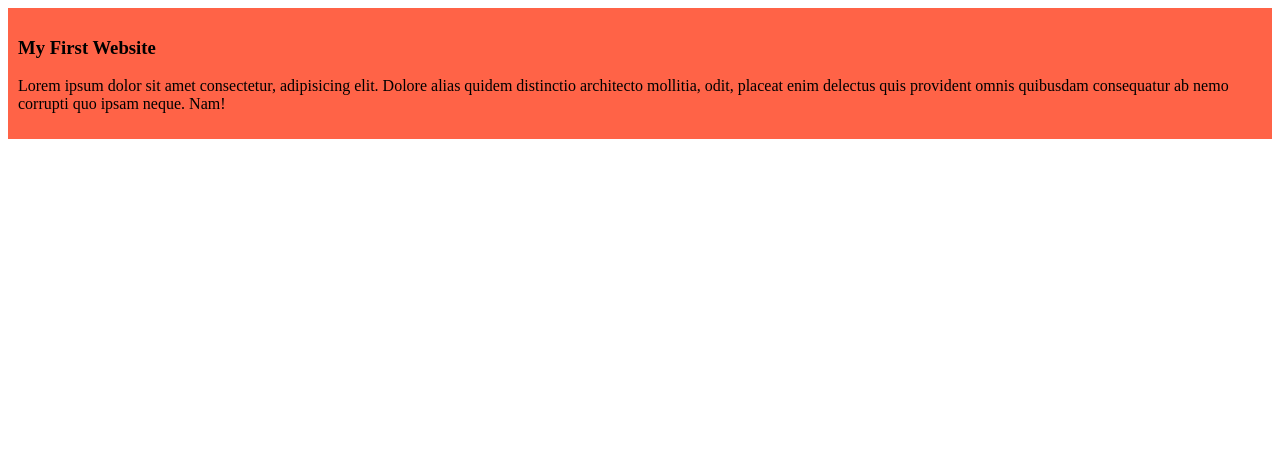
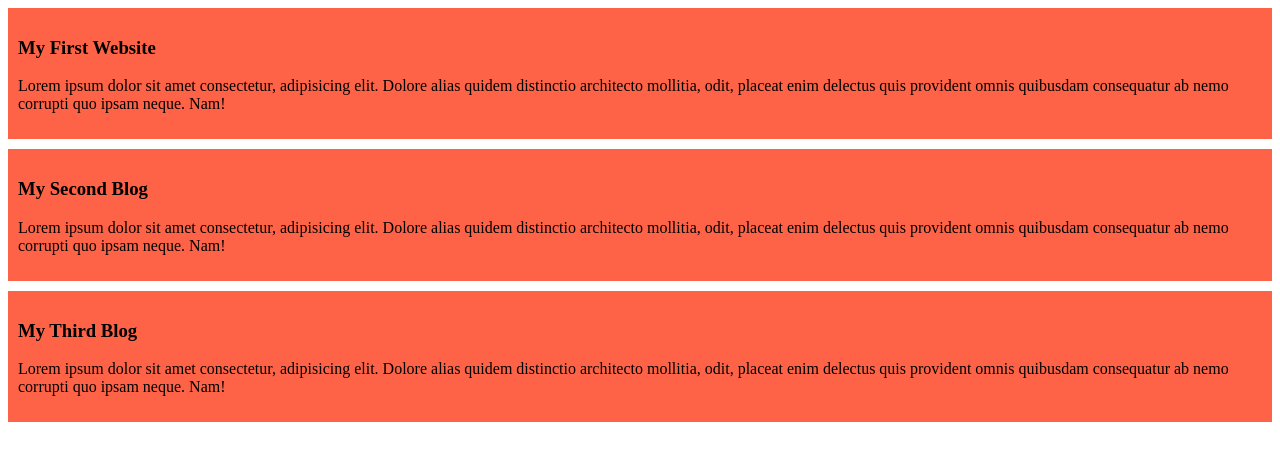
Before and after one commit to Rukshanaafrin/my-simple-website, a plain HTML site: page index.html in a window 1280 px wide. Drawn offline with Linux system fonts and the light colour scheme.

Commit message:
added the second and the third blog

```diff
--- a/index.html
+++ b/index.html
@@ -11,6 +11,14 @@
         <h3>My First Website</h3>
         <p>Lorem ipsum dolor sit amet consectetur, adipisicing elit. Dolore alias quidem distinctio architecto mollitia, odit, placeat enim delectus quis provident omnis quibusdam consequatur ab nemo corrupti quo ipsam neque. Nam!</p>
     </div>
+    <div>
+        <h3>My Second Blog</h3>
+        <p>Lorem ipsum dolor sit amet consectetur, adipisicing elit. Dolore alias quidem distinctio architecto mollitia, odit, placeat enim delectus quis provident omnis quibusdam consequatur ab nemo corrupti quo ipsam neque. Nam!</p>
+    </div>
+    <div>
+        <h3>My Third Blog</h3>
+        <p>Lorem ipsum dolor sit amet consectetur, adipisicing elit. Dolore alias quidem distinctio architecto mollitia, odit, placeat enim delectus quis provident omnis quibusdam consequatur ab nemo corrupti quo ipsam neque. Nam!</p>
+    </div>
 
 </body>
 </html>
--- a/styles/blog.css
+++ b/styles/blog.css
@@ -1,4 +1,5 @@
 div{
     background-color: tomato;
     padding: 10px;
+    margin-bottom: 10px;
 }
```
